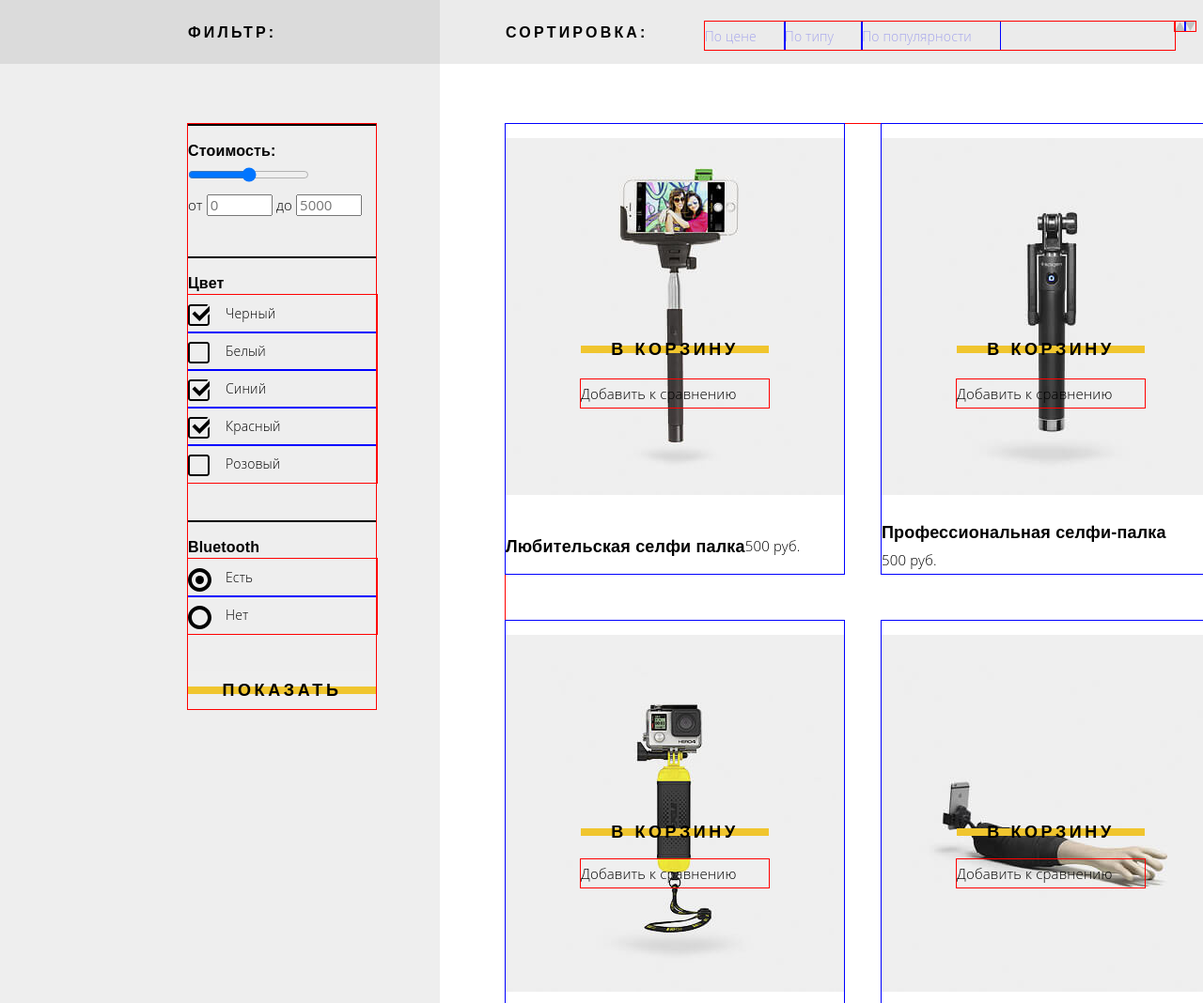
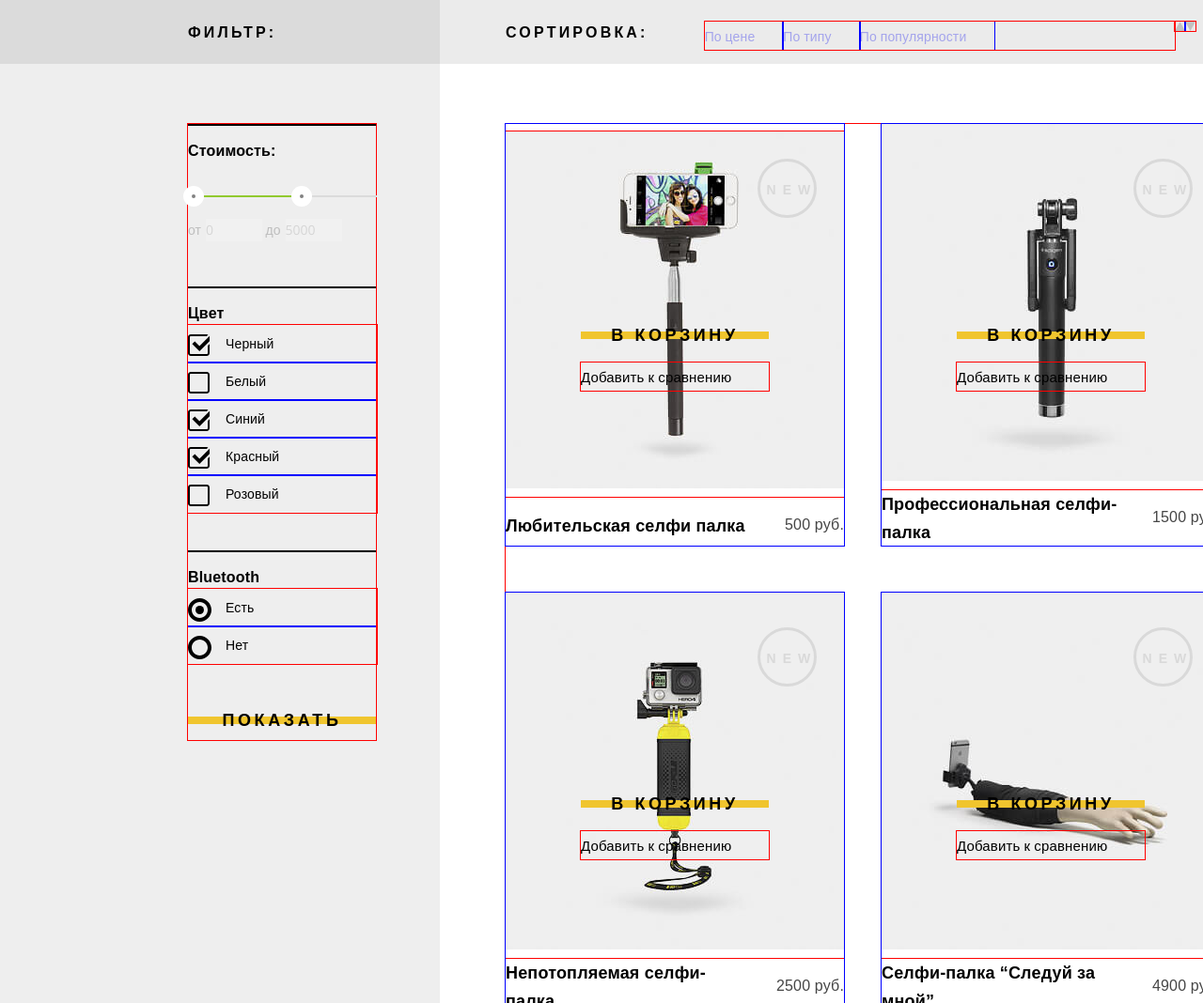
Before and after one commit to galtranspb/566939-device, a plain HTML site: page monopods-for-selfi.html in a window 1280 px wide. Shown: the part 500-1568 px from the top of the page at 94% size. Drawn offline with nearby package versions, Linux system fonts and the light colour scheme.

Commit message:
edit  style.css
Страница каталога:
1. add new html & css for range-filter
2. add css for new-mark

```diff
--- a/css/style.css
+++ b/css/style.css
@@ -47,13 +47,17 @@
   src: local("Gilroyextrabold"),
   url("../fonts/gilroyextrabold.woff2") format("woff2"),
   url("../fonts/gilroyextrabold.woff") format("woff");
+  font-weight: 300;
+  font-style: normal;
 }
 
 @font-face {
-  font-family: "opensans";
-  src: local("opensans"),
-  url("../fonts/opensans.woff2") format("woff2"),
-  url("../fonts/opensans.woff") format("woff");
+  font-family: "gilroyextrabold";
+  src: local("Gilroyextrabold"),
+  url("../fonts/gilroyextrabold.woff2") format("woff2"),
+  url("../fonts/gilroyextrabold.woff") format("woff");
+  font-weight: 800;
+  font-style: normal;
 }
 
 body {
@@ -89,6 +93,11 @@ body {
   border: 0;
   overflow: hidden;
   clip: rect(0 0 0 0);
+}
+
+img {
+  max-width: 100%;
+  height: auto;
 }
 
 [class$="-list"] {
@@ -125,7 +134,6 @@ body {
   text-transform: uppercase;
   text-decoration: none;
   color: #000;
-
   cursor: pointer;
 }
 
@@ -202,7 +210,6 @@ body {
   text-decoration: none;
   text-transform: uppercase;
   color: #000;
-
   cursor: pointer;
 }
 
@@ -263,7 +270,6 @@ input[type="search"]:focus {
 
   background-color: #f7e296;
   border: 2px solid #f7e296;
-
   cursor: pointer;
 }
 
@@ -561,10 +567,9 @@ input[type="search"]:focus + .btn-search {
   width: 15px;
   height: 15px;
 
-  cursor: pointer;
-
   background: url(../img/slider-button-off.svg) no-repeat;
   background-size: contain;
+  cursor: pointer;
 }
 
 #promo-slide1:checked ~ .promo-active label:nth-child(1),
@@ -648,7 +653,6 @@ input[type="search"]:focus + .btn-search {
 
 .popular-product-item:hover::before {
   background-color: #f0c52e;
-
   cursor: pointer;
 }
 
@@ -952,7 +956,6 @@ input[type="search"]:focus + .btn-search {
   background-image: url(../img/facebook.svg);
   border-radius: 50%;
   opacity: 0.3;
-
   cursor: pointer;
 }
 
@@ -1064,6 +1067,7 @@ input[type="search"]:focus + .btn-search {
 
 .modal-write-us .btn {
   width: 200px;
+
   background-color: inherit;
 }
 
@@ -1086,7 +1090,6 @@ input[type="search"]:focus + .btn-search {
   border: none;
   outline: none;
   opacity: 0.5;
-
   cursor: pointer;
 }
 
@@ -1159,7 +1162,6 @@ input[type="search"]:focus + .btn-search {
   border: 2px solid #000;
   border-bottom-color: transparent;
   border-left-color: transparent;
-
   opacity: 0.3;
 
   transform: rotate(45deg);
@@ -1194,7 +1196,6 @@ input[type="search"]:focus + .btn-search {
 
 .catalog-title {
   margin-top: 0;
-  /*  margin-top: 25px;*/
   margin-bottom: 85px;
 
   font-weight: 800;
@@ -1210,7 +1211,13 @@ input[type="search"]:focus + .btn-search {
 .filter-form {
   width: 200px;
   margin-right: 68px;
-  /*          margin-left: auto;*/
+
+  font-weight: 300;
+  font-size: 14px;
+  line-height: 40px;
+  font-family: "Open sans", "Arial", sans-serif;
+  letter-spacing: 0.01em;
+  color: #000;
 }
 
 .filter-form fieldset {
@@ -1238,15 +1245,68 @@ input[type="search"]:focus + .btn-search {
   content: "";
 }
 
-.filter-form p {
-  margin: 0;
-}
-
-.filter-form .price {
+.range-controls {
+  position: relative;
+
+  margin-bottom: 15px;
+}
+
+.scale {
+  margin-top: 35px;
+  height: 2px;
+
+  background-color: #dbdbdb;
+}
+
+.bar {
+  width: 110px;
+  height: 2px;
+
+  background-color: #91c92f;
+}
+
+.range-toggle {
+  position: absolute;
+  top: -10px;
+
+  width: 4px;
+  height: 4px;
+
+  background-color: #818181;
+  border: 9px solid #fff;
+  border-radius: 50%;
+  cursor: pointer;
+}
+
+.range-toggle-min {
+  left: -5px;
+}
+
+.range-toggle-max {
+  left: 110px;
+}
+
+.range-filter label {
+  font: inherit;
+  line-height: 24px;
+  letter-spacing: 0;
+
+  opacity: 0.2;
+}
+
+.filter-form [class$="-price"] {
   -webkit-box-sizing: border-box;
   -moz-box-sizing: border-box;
   box-sizing: border-box;
-  width: 70px;
+  width: 60px;
+  margin-left: 5px;
+  padding: 0;
+
+  font: inherit;
+  line-height: 24px;
+  color: #000;
+
+  border: none;
 }
 
 .color-filter-list label,
@@ -1257,6 +1317,8 @@ input[type="search"]:focus + .btn-search {
 
   font-size: 14px;
   line-height: 40px;
+
+  cursor: pointer;
 }
 
 .color-filter-list label::before {
@@ -1267,6 +1329,7 @@ input[type="search"]:focus + .btn-search {
   display: block;
   width: 23px;
   height: 23px;
+
   background-image: url("../img/checkbox-off.svg");
 
   content: "";
@@ -1284,6 +1347,7 @@ input[type="search"]:focus + .btn-search {
   display: block;
   width: 25px;
   height: 25px;
+
   background-image: url("../img/radio-off.svg");
 
   content: "";
@@ -1295,6 +1359,12 @@ input[type="search"]:focus + .btn-search {
 
 .filter-form .btn {
   width: 100%;
+
+  background-color: inherit;
+}
+
+.filter-form .btn:hover {
+  background-color: #f0c52e;
 }
 
 /**********************************************************************************/
@@ -1391,6 +1461,10 @@ input[type="search"]:focus + .btn-search {
 
   display: flex;
   flex-wrap: wrap;
+  justify-content: space-between;
+  /*  align-content: center;*/
+  align-items: center;
+
   width: 360px;
   margin-right: 40px;
   margin-bottom: 50px;
@@ -1402,11 +1476,19 @@ input[type="search"]:focus + .btn-search {
 
 .catalog-item-title {
   order: 2;
+  width: 260px;
   margin: 0;
 }
 
 .catalog-item-price {
   order: 3;
+
+  font-weight: 300;
+  font-size: 16px;
+  line-height: 24px;
+  font-family: "Gilroy", "Arial", sans-serif;
+  letter-spacing: 0.01em;
+  color: #464646;
 }
 
 .catalog-item-title .link {
@@ -1416,10 +1498,13 @@ input[type="search"]:focus + .btn-search {
 
 .catalog-item-image {
   order: 1;
+  margin: 0;
+
+  outline: 1px solid red;
 }
 
 .catalog-item > a {
-/*    display: none;*/
+  /*    display: none;*/
 }
 
 .into-the-backet,
@@ -1440,8 +1525,34 @@ input[type="search"]:focus + .btn-search {
 }
 
 .mark-new {
-  display: none;
-}
+  position: absolute;
+  top: 13%;
+  right: 8%;
+
+  font-weight: 800;
+  font-size: 14px;
+  line-height: 24px;
+  font-family: "Gilroy", "Arial", sans-serif;
+  letter-spacing: 0.5em;
+  text-transform: uppercase;
+  color: #d9d9d9;
+  /*  opacity: 0.2;*/
+}
+
+.mark-new::before {
+  position: absolute;
+  top: -21px;
+  right: 0;
+  display: block;
+  width: 57px;
+  height: 57px;
+
+  border: 3px solid #d9d9d9;
+  border-radius: 50%;
+  /*  opacity: 0.5;*/
+  content: "";
+}
+
 
 
 
--- a/monopods-for-selfi.html
+++ b/monopods-for-selfi.html
@@ -4,6 +4,7 @@
 <head>
   <meta charset="UTF-8">
   <title>Моноподы для селфи</title>
+  <link href="https://fonts.googleapis.com/css?family=Open+Sans:300" rel="stylesheet">
   <link rel="stylesheet" href="css/normalize.css">
   <link rel="stylesheet" href="css/style.css">
 </head>
@@ -119,14 +120,21 @@
         <form class="filter-form" action="https://echo.htmlacademy.ru" method="get">
           <fieldset>
             <legend class="catalog-title">Стоимость:</legend>
-            <label class="visually-hidden" for="pricecounter-field">Выберите минимальное и максимальное значение цены</label>
-            <input id="pricecounter-field" name="pricecounter" type="range" min="500" max="10000" step="100">
-            <p>
-              <label for="minprice-field">от</label>
-              <input class="price" id="minprice-field" name="price" type="text" placeholder="0" pattern="[0-9]{,5}">
-              <label for="maxprice-field">до</label>
-              <input class="price" id="maxprice-field" name="price" type="text" placeholder="5000" pattern="[0-9]{,5}">
-            </p>
+            <div class="range-filter">
+              <div class="range-controls">
+                <div class="scale">
+                  <div class="bar"></div>
+                </div>
+                <div class="range-toggle range-toggle-min" tabindex="0" aria-label="Выберите минимальное значение"></div>
+                <div class="range-toggle range-toggle-max" tabindex="0" aria-label="Выберите максимальное значение"></div>
+              </div>
+              <label>
+                от<input class="min-price" name="price" type="text" placeholder="0" pattern="[0-9]{,5}">
+              </label>
+              <label>
+                до<input class="max-price" id="maxprice-field" name="price" type="text" placeholder="5000" pattern="[0-9]{,5}">
+              </label>
+            </div>
           </fieldset>
           <fieldset>
             <legend class="catalog-title">Цвет</legend>
@@ -209,7 +217,7 @@
             <h3 class="catalog-item-title">
               <a class="link" href="catalog-item.html">Профессиональная селфи-палка</a>
             </h3>
-            <span class="catalog-item-price">500 руб.</span>
+            <span class="catalog-item-price">1500 руб.</span>
             <p class="catalog-item-image">
               <img src="img/item-2.jpg" width="360" height="380" alt="Профессиональная селфи-палка">
             </p>
@@ -221,7 +229,7 @@
             <h3 class="catalog-item-title">
               <a class="link" href="catalog-item.html">Непотопляемая селфи-палка</a>
             </h3>
-            <span class="catalog-item-price">500 руб.</span>
+            <span class="catalog-item-price">2500 руб.</span>
             <p class="catalog-item-image">
               <img src="img/item-3.jpg" width="360" height="380" alt="Непотопляемая селфи-палка">
             </p>
@@ -233,7 +241,7 @@
             <h3 class="catalog-item-title">
               <a class="link" href="catalog-item.html">Селфи-палка &#8220;Следуй за мной&#8221;</a>
             </h3>
-            <span class="catalog-item-price">500 руб.</span>
+            <span class="catalog-item-price">4900 руб.</span>
             <p class="catalog-item-image">
               <img src="img/item-4.jpg" width="360" height="380" alt="Селфи-палка &#8220;Следуй за мной&#8221;">
             </p>
```
Also changed, not shown: index.html (+1 -0 lines), 1 other file. Lines whose indentation alone changed are shown as unchanged.
